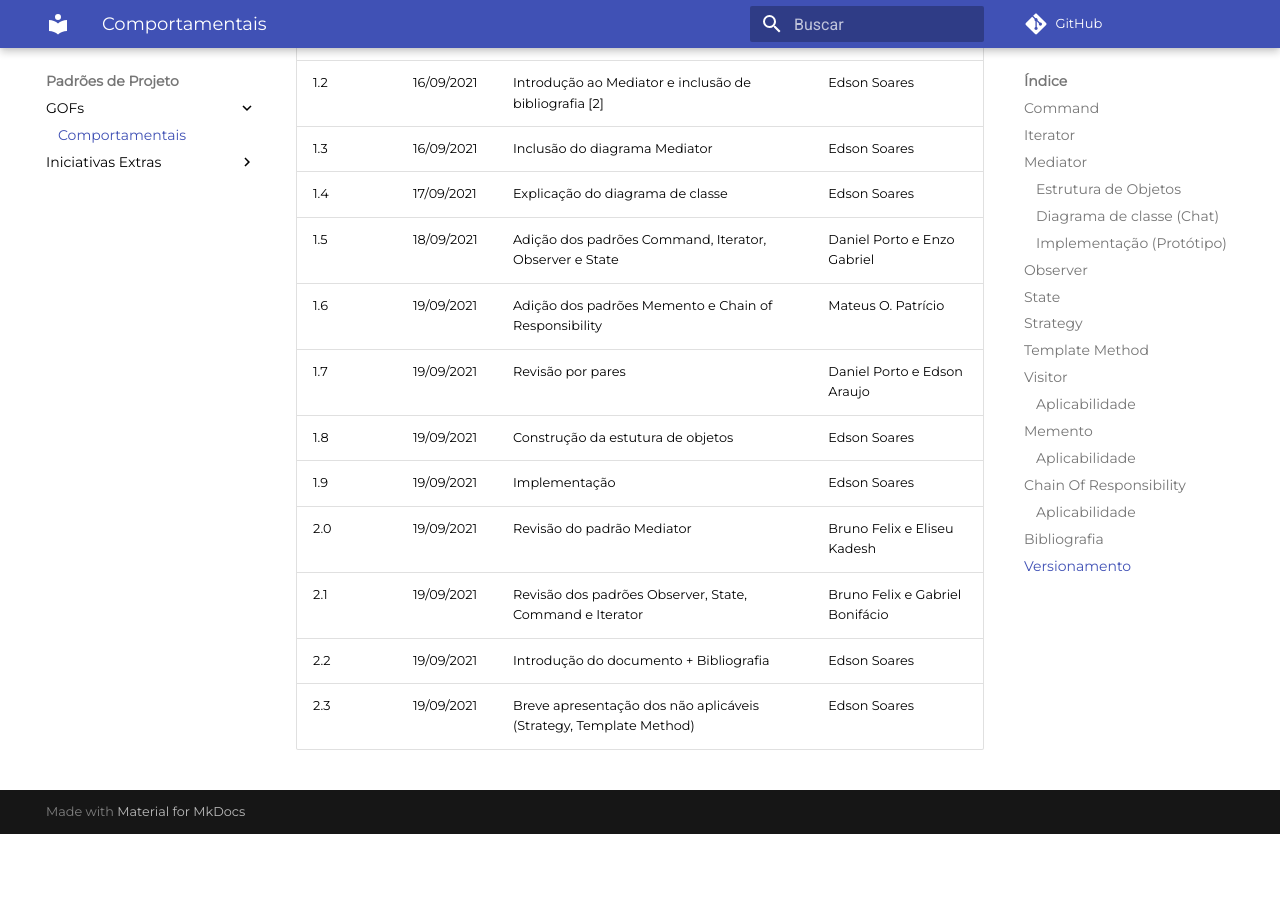
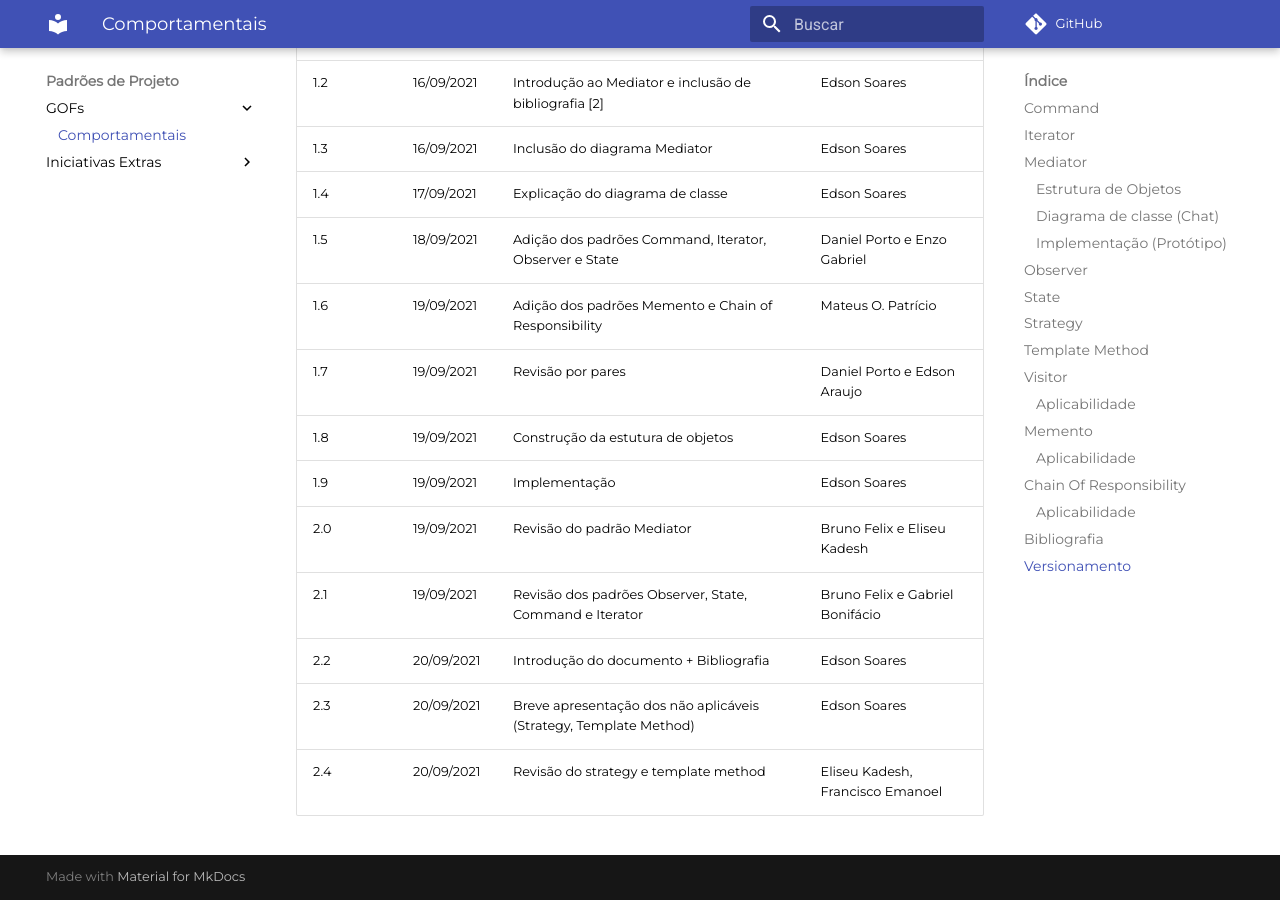
Before and after one commit to UnBArqDsw2021-1/2021.1_G6_Curumim, an MkDocs documentation site: the page built from docs/padroes-de-projeto/gofs-comportamentais.md, in a window 1280 px wide and 900 px high, scrolled down 12409 px. Built offline with MkDocs 1.6.1 and Material for MkDocs 9.7.7, drawn with Linux system fonts in a browser that asks for light colours; comment, search, counter and statistics services are not loaded; before the commit the page ends 13243 px from its top, so only the background shows below that.

Commit message:
#146 incluindo revisoires

```diff
--- a/docs/padroes-de-projeto/gofs-comportamentais.md
+++ b/docs/padroes-de-projeto/gofs-comportamentais.md
@@ -325,5 +325,6 @@ Vlissides
 |1.9|19/09/2021| Implementação | Edson Soares |
 |2.0|19/09/2021| Revisão do padrão Mediator | Bruno Felix e Eliseu Kadesh |
 |2.1|19/09/2021| Revisão dos padrões Observer, State, Command e Iterator | Bruno Felix e Gabriel Bonifácio |
-|2.2|19/09/2021| Introdução do documento + Bibliografia | Edson Soares |
-|2.3|19/09/2021| Breve apresentação dos não aplicáveis (Strategy, Template Method) | Edson Soares |
+|2.2|20/09/2021| Introdução do documento + Bibliografia | Edson Soares |
+|2.3|20/09/2021| Breve apresentação dos não aplicáveis (Strategy, Template Method) | Edson Soares |
+|2.4|20/09/2021| Revisão do strategy e template method | Eliseu Kadesh, Francisco Emanoel |
```
